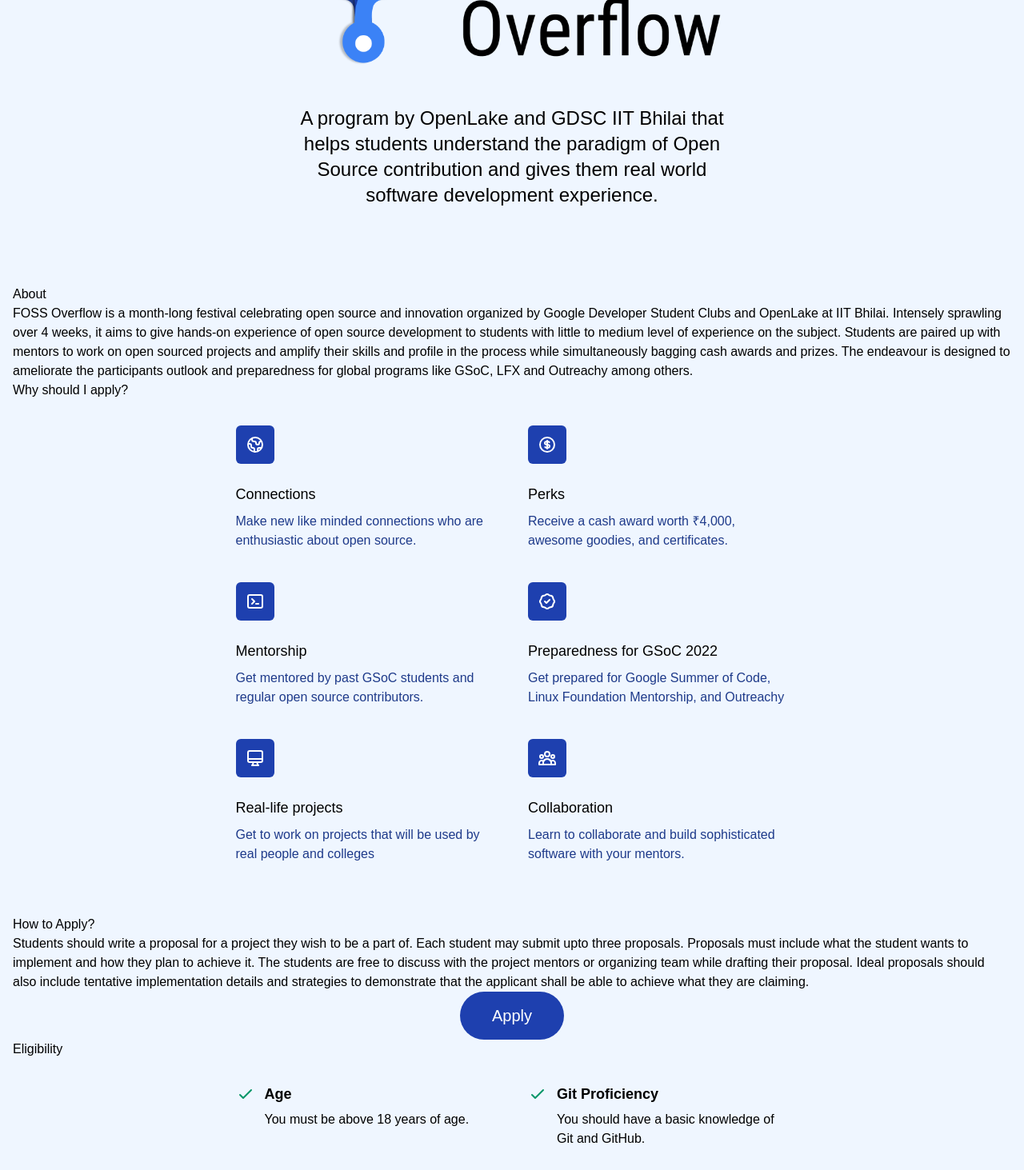
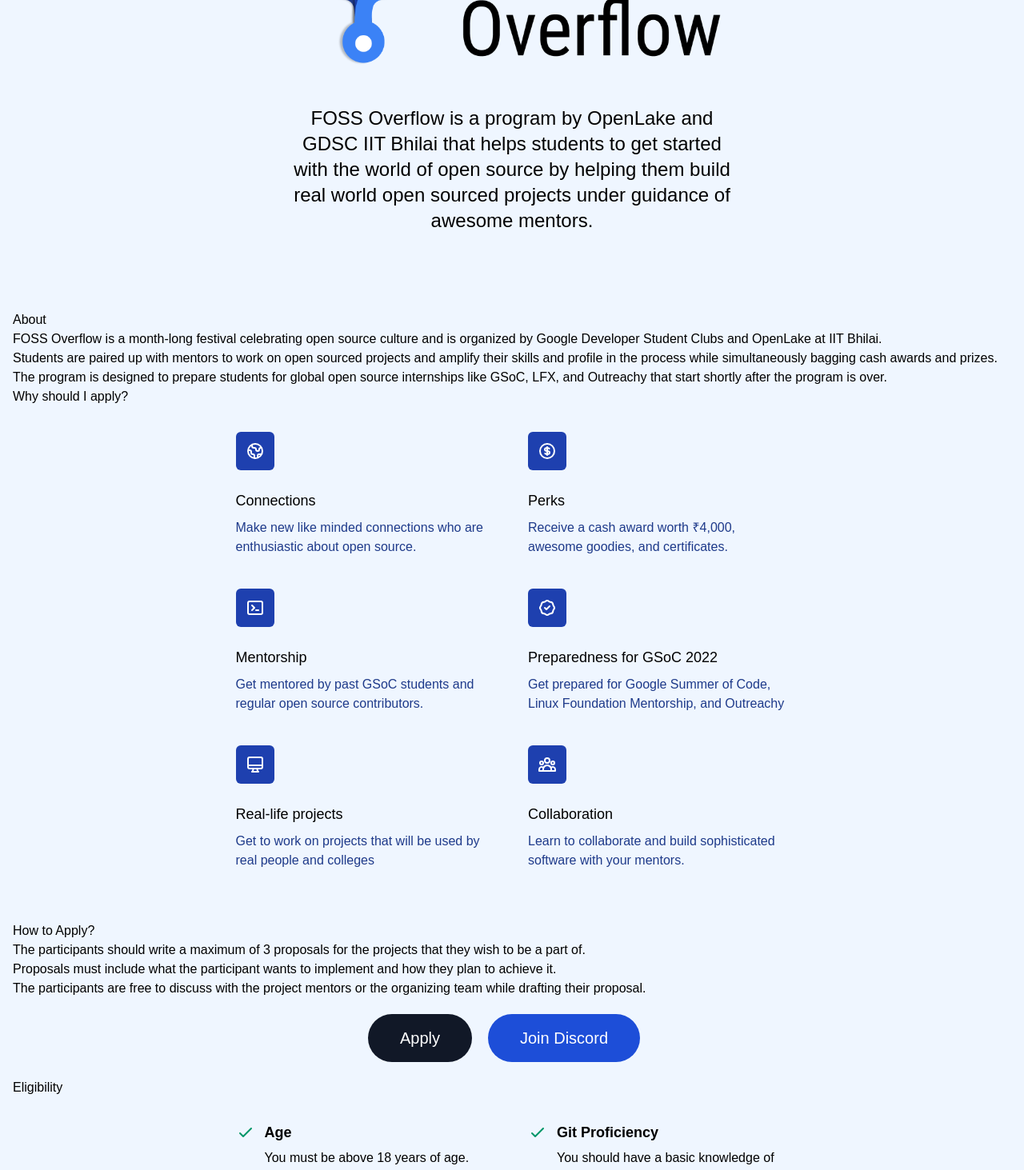
Before and after one commit to OpenLake/FOSS-Overflow, a Next.js app: page / in a window 1280 px wide. Shown: the part 340-1803 px from the top of the page at 80% size. Built offline with nearby package versions, Linux system fonts and the light colour scheme; what @tailwindcss/typography would draw is missing.

Commit message:
pages/index: Improve homepage and add discord link

```diff
--- a/pages/index.js
+++ b/pages/index.js
@@ -21,9 +21,9 @@
 					<Image src={logoURL} alt="FOSS Overflow" />
 				</h1>
 				<p className="text-lg md:text-2xl">
-					A program by OpenLake and GDSC IIT Bhilai that helps students
-					understand the paradigm of Open Source contribution and gives them
-					real world software development experience.
+					FOSS Overflow is a program by OpenLake and GDSC IIT Bhilai that helps students to
+					get started with the world of open source by helping them build real world open sourced projects
+					under guidance of awesome mentors.
 				</p>
 			</div>
 
@@ -32,16 +32,17 @@
 					<h2>About</h2>
 
 					<p>
-						FOSS Overflow is a month-long festival celebrating open source and
-						innovation organized by Google Developer Student Clubs and OpenLake
-						at IIT Bhilai. Intensely sprawling over 4 weeks, it aims to give
-						hands-on experience of open source development to students with
-						little to medium level of experience on the subject. Students are
-						paired up with mentors to work on open sourced projects and amplify
+						FOSS Overflow is a month-long festival celebrating open source culture and is organized by
+						Google Developer Student Clubs and OpenLake at IIT Bhilai.
+					</p>
+					<p>
+						Students are paired up with mentors to work on open sourced projects and amplify
 						their skills and profile in the process while simultaneously bagging
-						cash awards and prizes. The endeavour is designed to ameliorate the
-						participants outlook and preparedness for global programs like GSoC,
-						LFX and Outreachy among others.
+						cash awards and prizes.
+					</p>
+					<p>
+						The program is designed to prepare students for global open source internships like GSoC,
+						LFX, and Outreachy that start shortly after the program is over.
 					</p>
 
 					<h2>Why should I apply?</h2>
@@ -57,23 +58,38 @@
 
 				<div className="prose lg:prose-xl mx-auto px-4">
 					<h2>How to Apply?</h2>
+					<ul>
+						<li>
+							The participants should write a maximum of 3 proposals for the projects that they wish to be a part of.
 
-					<p>
-						Students should write a proposal for a project they wish to be a
-						part of. Each student may submit upto three proposals. Proposals
-						must include what the student wants to implement and how they plan
-						to achieve it. The students are free to discuss with the project
-						mentors or organizing team while drafting their proposal. Ideal
-						proposals should also include tentative implementation details and
-						strategies to demonstrate that the applicant shall be able to
-						achieve what they are claiming.
-					</p>
+						</li>
+						<li>
+							Proposals must include what the participant wants to implement and
+							how they plan to achieve it.
+						</li>
+						<li>
+							The participants are free to discuss with the project mentors or the
+							organizing team while drafting their proposal.
+						</li>
+					</ul>
 
-					<Link href="/apply" passHref>
-						<a className="mx-auto w-max block bg-blue-800 no-underline text-white text-xl py-4 px-10 rounded-full focus-visible:ring-2 hover:ring-2 ring-blue-800 ring-offset-2">
-							Apply
-						</a>
-					</Link>
+					<div className="flex items-center justify-center flex-col md:flex-row">
+						<div>
+							<Link href="/apply" passHref>
+								<a className="mx-auto w-max block bg-gray-900 no-underline text-white text-xl py-4 px-10 rounded-full focus-visible:ring-2 hover:ring-2 ring-gray-800 ring-offset-2">
+									Apply
+								</a>
+							</Link>
+						</div>
+						<div>
+							<Link href="https://discord.gg/NavkU8fw" passHref>
+								<a className="mx-auto w-max block bg-blue-700 no-underline text-white text-xl py-4 px-10 rounded-full focus-visible:ring-2 hover:ring-2 ring-blue-800 ring-offset-2 my-5 mx-5">
+									Join Discord
+								</a>
+							</Link>
+						</div>
+					</div>
+
 
 					<h2>Eligibility</h2>
 
```
